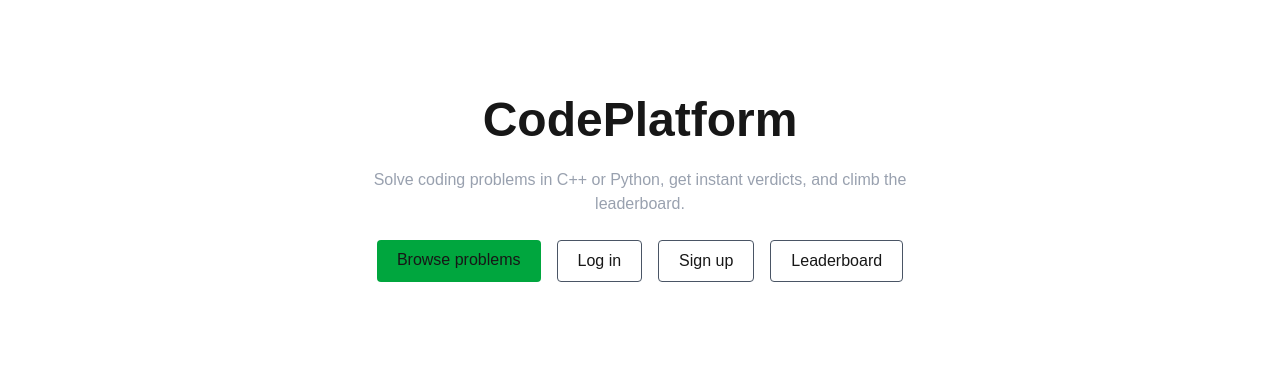
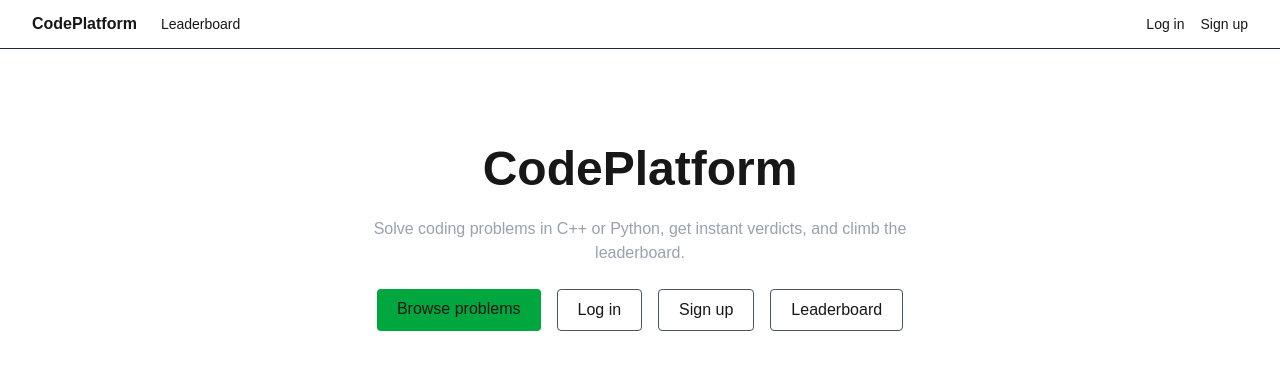
Before and after one commit to Kshitija2105/codeplatform, a Next.js app: page / in a window 1280 px wide. Shown: the top 370 px of the page. Built offline with nearby package versions, Linux system fonts and the light colour scheme; no server answers.

Commit message:
Add navbar to layout

```diff
--- a/app/layout.tsx
+++ b/app/layout.tsx
@@ -13,8 +13,8 @@ const geistMono = Geist_Mono({
 });
 
 export const metadata: Metadata = {
-  title: "Create Next App",
-  description: "Generated by create next app",
+  title: "CodePlatform",
+  description: "Solve coding problems and climb the leaderboard",
 };
 
 export default function RootLayout({ children }: LayoutProps<"/">) {
@@ -23,7 +23,10 @@ export default function RootLayout({ children }: LayoutProps<"/">) {
       lang="en"
       className={`${geistSans.variable} ${geistMono.variable} h-full antialiased`}
     >
-      <body className="min-h-full flex flex-col">{children}</body>
+      <body className="min-h-full flex flex-col">
+        <NavBar />
+        {children}
+      </body>
     </html>
   );
 }
```
